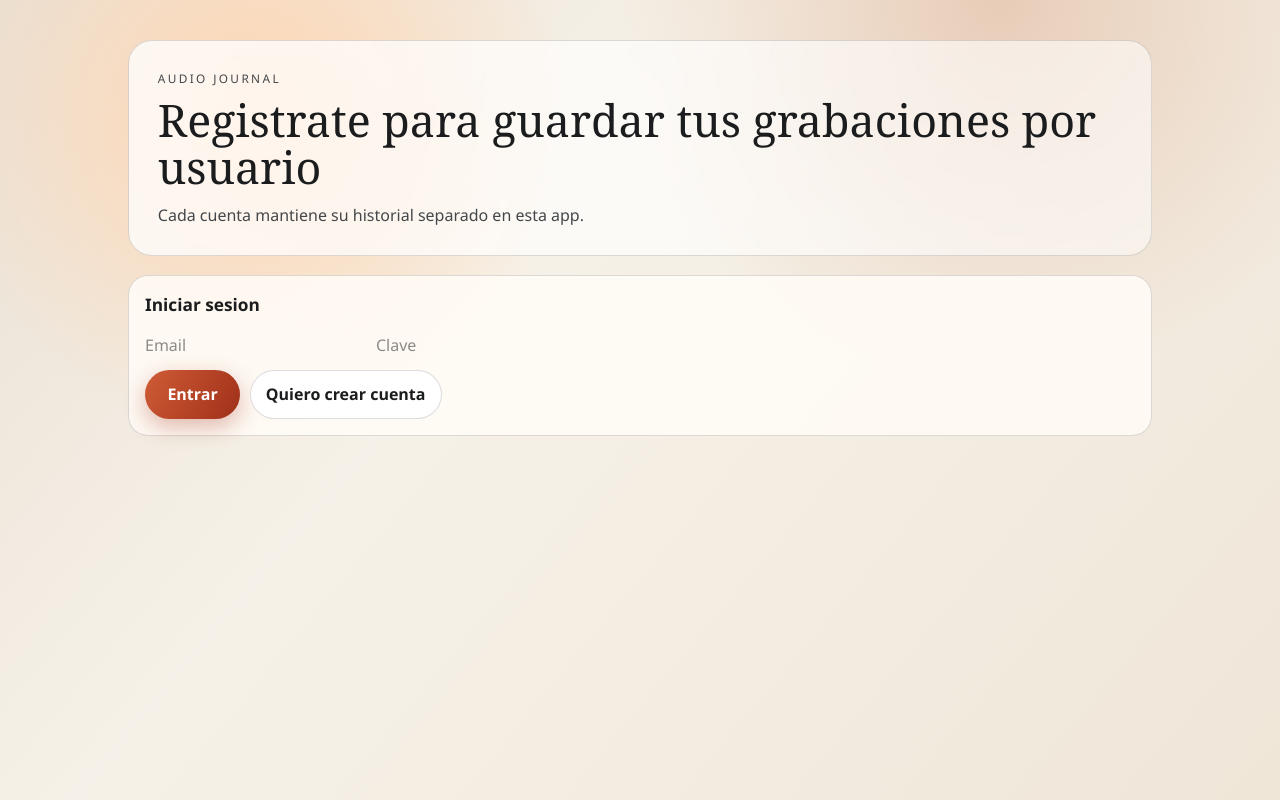
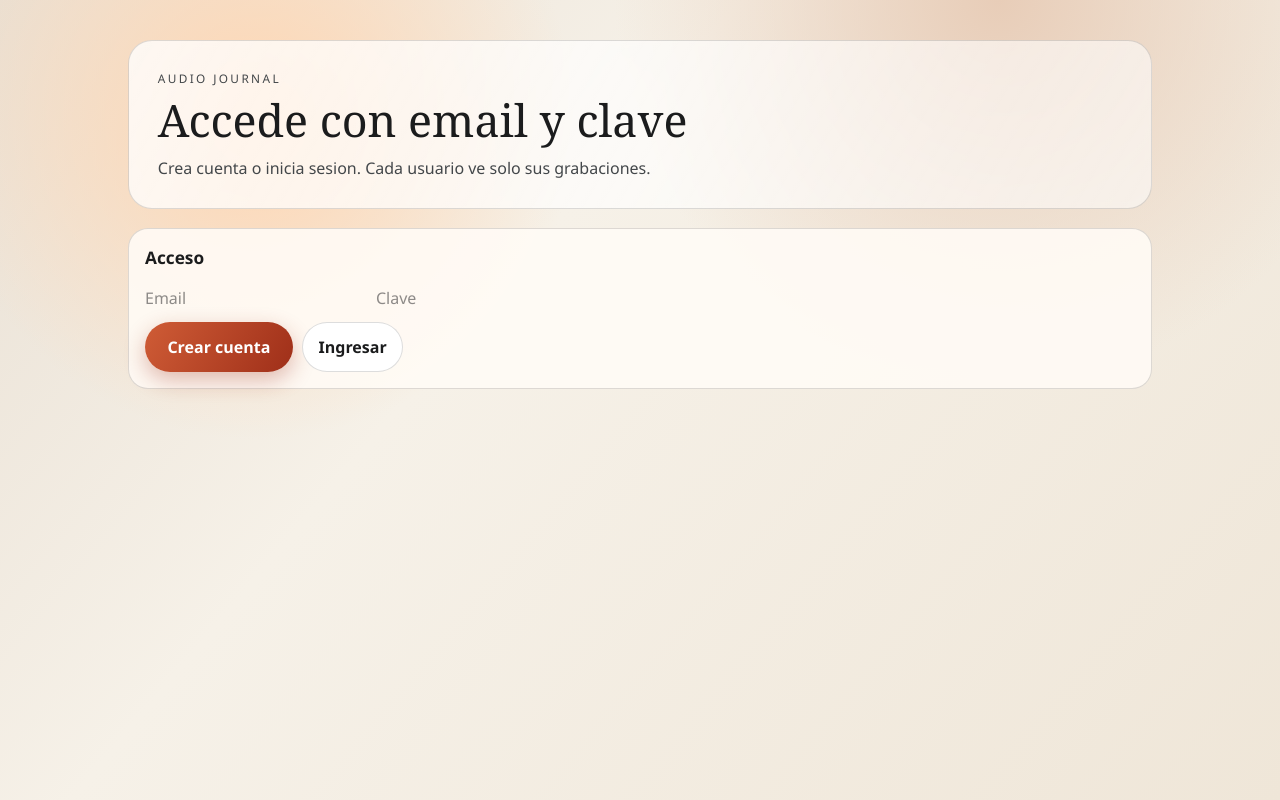
Before and after one commit to daviduek/recorder-web, a Next.js app: page / in a window 1280 px wide. Built offline with nearby package versions, Linux system fonts and the light colour scheme.

Commit message:
fix: simplify auth UX to direct email/password create and login

```diff
--- a/src/app/page.tsx
+++ b/src/app/page.tsx
@@ -56,7 +56,6 @@ async function hashPassword(password: string) {
     // fallback below
   }
 
-  // Fallback simple (menos fuerte, pero evita bloqueo de registro/login en navegadores limitados).
   let hash = 0;
   for (let index = 0; index < password.length; index += 1) {
     hash = (hash << 5) - hash + password.charCodeAt(index);
@@ -93,8 +92,6 @@ export default function Home() {
   const [selectedFile, setSelectedFile] = useState<File | null>(null);
   const [currentUser, setCurrentUser] = useState<AppUser | null>(null);
 
-  const [authMode, setAuthMode] = useState<"login" | "register">("login");
-  const [authName, setAuthName] = useState("");
   const [authEmail, setAuthEmail] = useState("");
   const [authPassword, setAuthPassword] = useState("");
   const [authError, setAuthError] = useState("");
@@ -193,18 +190,18 @@ export default function Home() {
     }
   }
 
-async function register() {
+  async function createAccount() {
     try {
       setAuthError("");
-    if (!authName.trim() || !authEmail.trim() || authPassword.length < 6) {
-      setAuthError("Completa nombre/email y clave (minimo 6 caracteres).");
+      if (!authEmail.trim() || authPassword.length < 6) {
+        setAuthError("Completa email y clave (minimo 6 caracteres).");
         return;
       }
 
       const users = readUsers();
       const normalizedEmail = authEmail.trim().toLowerCase();
       if (users.some((user) => user.email === normalizedEmail)) {
-      setAuthError("Ese email ya está registrado.");
+        setAuthError("Ese email ya esta registrado. Usa Ingresar.");
         return;
       }
 
@@ -215,7 +212,7 @@ async function register() {
 
       const newUser: AppUser = {
         id: userId,
-      name: authName.trim(),
+        name: normalizedEmail.split("@")[0] || "usuario",
         email: normalizedEmail,
         passwordHash: await hashPassword(authPassword),
       };
@@ -224,12 +221,11 @@ async function register() {
       saveUsers(users);
       localStorage.setItem(SESSION_STORAGE_KEY, JSON.stringify(newUser));
       setCurrentUser(newUser);
-    setAuthName("");
       setAuthEmail("");
       setAuthPassword("");
     } catch {
       setAuthError(
-      "No se pudo completar el registro en este navegador. Reintenta y si sigue, usamos login backend.",
+        "No se pudo completar el registro en este navegador. Reintenta.",
       );
     }
   }
@@ -516,28 +512,18 @@ async function login() {
         <main className="studio">
           <header className="hero">
             <p className="eyebrow">Audio Journal</p>
-            <h1>Registrate para guardar tus grabaciones por usuario</h1>
+            <h1>Accede con email y clave</h1>
             <p className="subtitle">
-              Cada cuenta mantiene su historial separado en esta app.
+              Crea cuenta o inicia sesion. Cada usuario ve solo sus grabaciones.
             </p>
           </header>
 
           <section className="panel">
-            <p className="panel-title">
-              {authMode === "login" ? "Iniciar sesion" : "Crear cuenta"}
-            </p>
-            {authMode === "register" ? (
-              <input
-                placeholder="Nombre"
-                value={authName}
-                onChange={(event) => setAuthName(event.target.value)}
-              />
-            ) : null}
+            <p className="panel-title">Acceso</p>
             <input
               placeholder="Email"
               value={authEmail}
               onChange={(event) => setAuthEmail(event.target.value)}
-              style={{ marginTop: "0.6rem" }}
             />
             <input
               type="password"
@@ -550,21 +536,23 @@ async function login() {
               <button
                 type="button"
                 className="record-button"
-                onClick={() => void (authMode === "login" ? login() : register())}
+                onClick={() => void createAccount()}
               >
-                {authMode === "login" ? "Entrar" : "Registrarme"}
+                Crear cuenta
               </button>
               <button
                 type="button"
                 className="ghost"
-                onClick={() =>
-                  setAuthMode((mode) => (mode === "login" ? "register" : "login"))
-                }
+                onClick={() => void login()}
               >
-                {authMode === "login" ? "Quiero crear cuenta" : "Ya tengo cuenta"}
+                Ingresar
               </button>
             </div>
-            {authError ? <p className="error" style={{ marginTop: "0.8rem" }}>{authError}</p> : null}
+            {authError ? (
+              <p className="error" style={{ marginTop: "0.8rem" }}>
+                {authError}
+              </p>
+            ) : null}
           </section>
         </main>
       </div>
```
Lines whose indentation alone changed are shown as unchanged.
